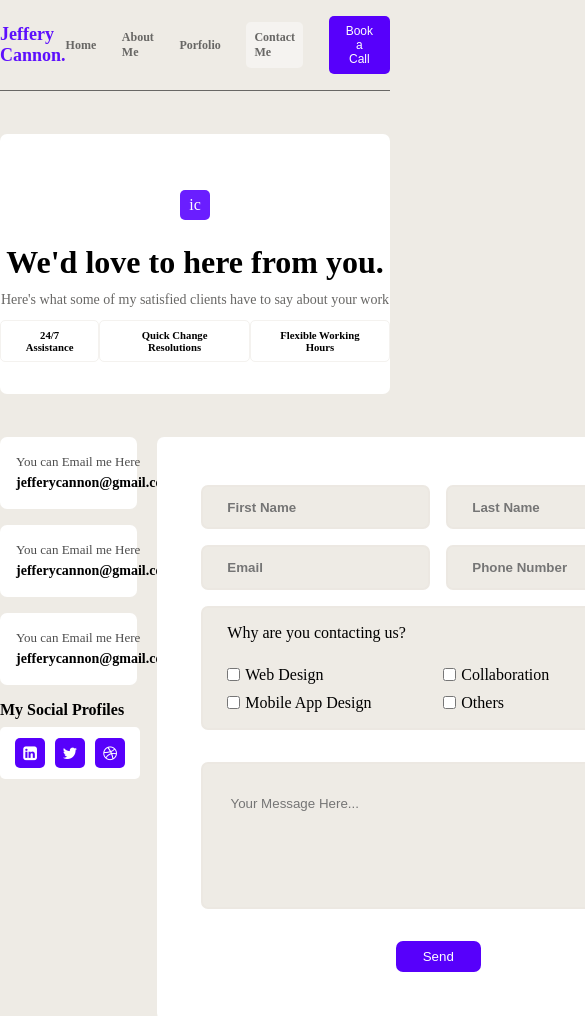
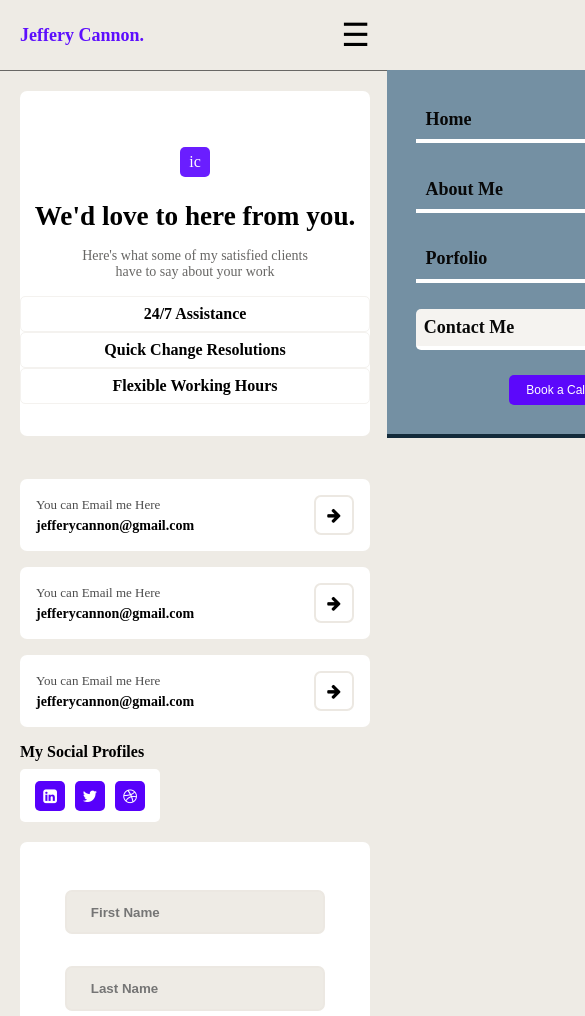
Before and after one commit to Macbright007/projectCannon, a plain HTML site: page index.html in a window 390 px wide. Shown: the top 1016 px of the page, 585 px wide, since content can reach past the window. Drawn offline with Linux system fonts and the light colour scheme.

Commit message:
updated responsive code

```diff
--- a/index.html
+++ b/index.html
@@ -16,6 +16,11 @@
       <div class="innerNav genLayout">
         <h5>jeffery cannon.</h5>
 
+        <!-- hamburger code -->
+        <label for="toggle" class="hamburger">&#9776;</label>
+        <input type="checkbox" id="toggle" />
+
+        <div class="navRight">
           <div class="navigationItems">
             <a href="#">home</a>
             <a href="#">about me</a>
@@ -25,11 +30,12 @@
             <button>Book a Call</button>
           </div>
         </div>
+      </div>
     </nav>
 
     <!-- main -->
     <main>
-      <section>
+      <section class="secOne">
         <div class="badge genLayout">
           <span>ic</span>
           <h1>We'd love to here from you.</h1>
@@ -38,7 +44,7 @@
           </p>
 
           <div class="badgeInfo">
-            <h6>24/7 assistance</h6>
+            <h6><span></span>24/7 assistance</h6>
             <h6>quick change resolutions</h6>
             <h6>flexible working hours</h6>
           </div>
@@ -127,10 +133,6 @@
           </div>
         </div>
       </section>
-
-
     </main>
-
-
   </body>
 </html>
--- a/styles.css
+++ b/styles.css
@@ -9,13 +9,23 @@ body {
 }
 
 nav {
+  z-index: 1;
   border-bottom: 1px solid #686765;
+  background-color: #eeebe5;
   padding-block: 1rem;
+  position: fixed;
+  top: 0;
+  width: 100%;
 }
 
 .genLayout {
   max-width: 1000px;
   margin: auto;
+}
+
+.hamburger,
+#toggle {
+  display: none;
 }
 
 .innerNav {
@@ -60,6 +70,10 @@ nav {
 }
 
 /* styling for main */
+
+.secOne{
+  padding-top: 3rem;
+}
 .badge {
   background-color: #fff;
   margin-block: 2.7rem;
@@ -227,7 +241,7 @@ nav {
   font-weight: 500;
 }
 
-.innerOptionWrapper > input[type="checkbox"]{
+.innerOptionWrapper > input[type="checkbox"] {
   padding: 1rem;
 }
 
@@ -241,18 +255,102 @@ form > input {
   border-radius: 7px;
 }
 
-form > input::placeholder{
+form > input::placeholder {
   text-transform: capitalize;
 }
 
-form > button{
+form > button {
   background-color: #5700fb;
   display: block;
   margin: auto;
   color: #fff;
-    padding: .5rem 1.7rem;
+  padding: 0.5rem 1.7rem;
   border: none;
   border-radius: 7px;
   text-transform: capitalize;
   font-weight: 400;
 }
+
+/* responsive styling  using media query*/
+@media (min-width: 360px) and (max-width: 500px) {
+  .hamburger {
+    display: block;
+    font-size: 2rem;
+  }
+  .navRight {
+    /* display: none; */
+    position: absolute;
+    width: 340px;
+    padding: 1.8rem;
+    top: 4.4rem;
+    right: 3px;
+    z-index: 1;
+    background-color: #708da0;
+    opacity: 0.97;
+    border-bottom: 4px solid #0c2434;
+    transform: translate(100%, 0);
+    transition: transform 0.5s cubic-bezier(0.77, 0.2, 0.05, 1);
+  }
+
+  .navigationItems {
+    padding: 0;
+   flex-direction: column;
+    border-left: none;
+  }
+
+  .navigationItems > a {
+    width: 100%;
+    color: #000;
+    font-size: 18px;
+    padding: 0.6rem;
+    text-align: left;
+    border-bottom: 4px solid #fff;
+  }
+
+  #toggle:checked + .navRight {
+    display: block;
+    transform: none;
+  }
+  .innerNav {
+    width: calc(100% - 40px);
+  }
+
+  .badge {
+    width: calc(100% - 40px);
+  }
+
+  .badge > h1 {
+    font-size: 1.7rem;
+  }
+
+  .badge > p {
+    width: 250px;
+    margin: 1rem auto;
+  }
+
+  .badgeInfo {
+    flex-direction: column;
+  }
+
+  .badgeInfo > h6 {
+    font-size: 16px;
+  }
+
+  .contactWrapper {
+    flex-direction: column;
+  }
+
+  .contactInfo,
+  .formWrapper {
+    width: 350px;
+    margin: auto;
+  }
+
+  .inputWrapper {
+    flex-direction: column;
+  }
+
+  .optionWrapper {
+    grid-template-columns: 1fr;
+  }
+}
```
Lines whose indentation alone changed are shown as unchanged.
